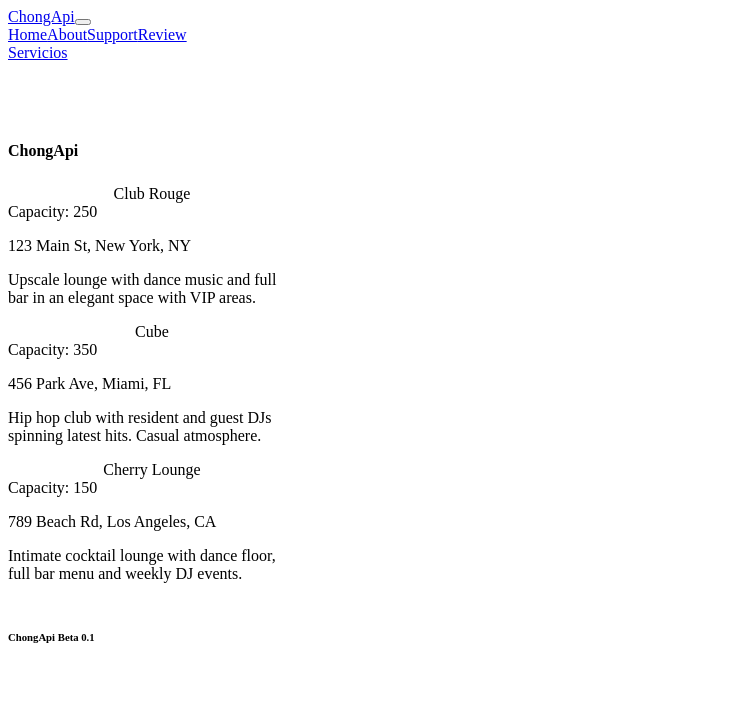
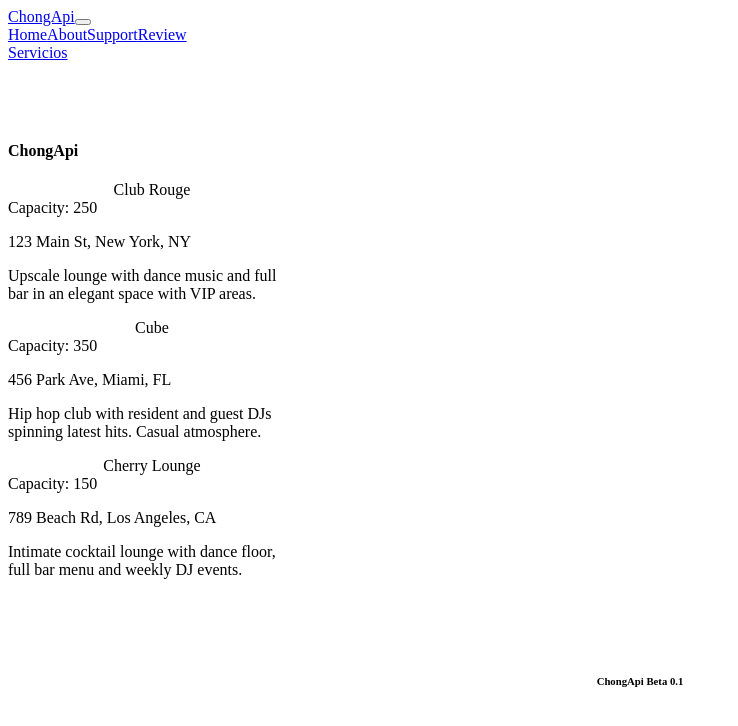
Before and after one commit to DarkShadow76/chongapi-frontend, a Next.js app: page / in a window 1280 px wide. Shown: the top 726 px of the page, without its empty margins (0-738 px from the left). Built offline with nearby package versions, Linux system fonts and the light colour scheme.

Commit message:
Fix: imports

```diff
--- a/src/app/layout.js
+++ b/src/app/layout.js
@@ -1,7 +1,7 @@
-import { Montserrat } from 'next/font/google'
-//import './globals.css'
+// import { Montserrat } from 'next/font/google'
+// import './globals.css'
 
-const montserrat = Montserrat({ subsets: ['latin'] })
+// const montserrat = Montserrat({ subsets: ['latin'] })
 
 export const metadata = {
   title: 'ChongAPI',
--- a/src/app/page.js
+++ b/src/app/page.js
@@ -1,7 +1,7 @@
 "use client"
-import Layout from "../components/Layout"
-import Header from "../components/Header"
-import Footer from "../components/Footer"
+import Layout from "@/components/Layout"
+import Header from "@/components/Header"
+import Footer from "@/components/Footer"
 import Entitys from "@/components/Entitys"
 import { Container } from "react-bootstrap"
 
@@ -12,7 +12,7 @@ const Page = () => {
     makeBody={
       () => <div>
         <h4>ChongApi</h4>
-        <Container style={{ alignContent: "center", marginTop: "2%" }}>
+        <Container style={{ alignContent: "center", marginTop: "1rem" }}>
           <Entitys/>
         </Container>
       </div>
--- a/src/components/Footer.js
+++ b/src/components/Footer.js
@@ -1,8 +1,8 @@
 import React from "react";
 
 const Footer = () => {
-  return <div fixed="bottom" style={{ marginTop: "2rem"}}>
-    <h6>ChongApi Beta 0.1</h6>
+  return <div fixed="bottom" style={{ marginTop: "2rem" }}>
+    <h6 style={{ textAlign: "center", marginTop:"5rem"}}><strong>ChongApi Beta 0.1</strong></h6>
   </div>
 }
 
--- a/src/components/Header.js
+++ b/src/components/Header.js
@@ -1,4 +1,3 @@
-"use client"
 import React, { useState } from "react";
 import { Nav, Navbar, Container, NavDropdown } from "react-bootstrap";
 
```
Also changed, not shown: src/components/Entitys.js (indentation only).
